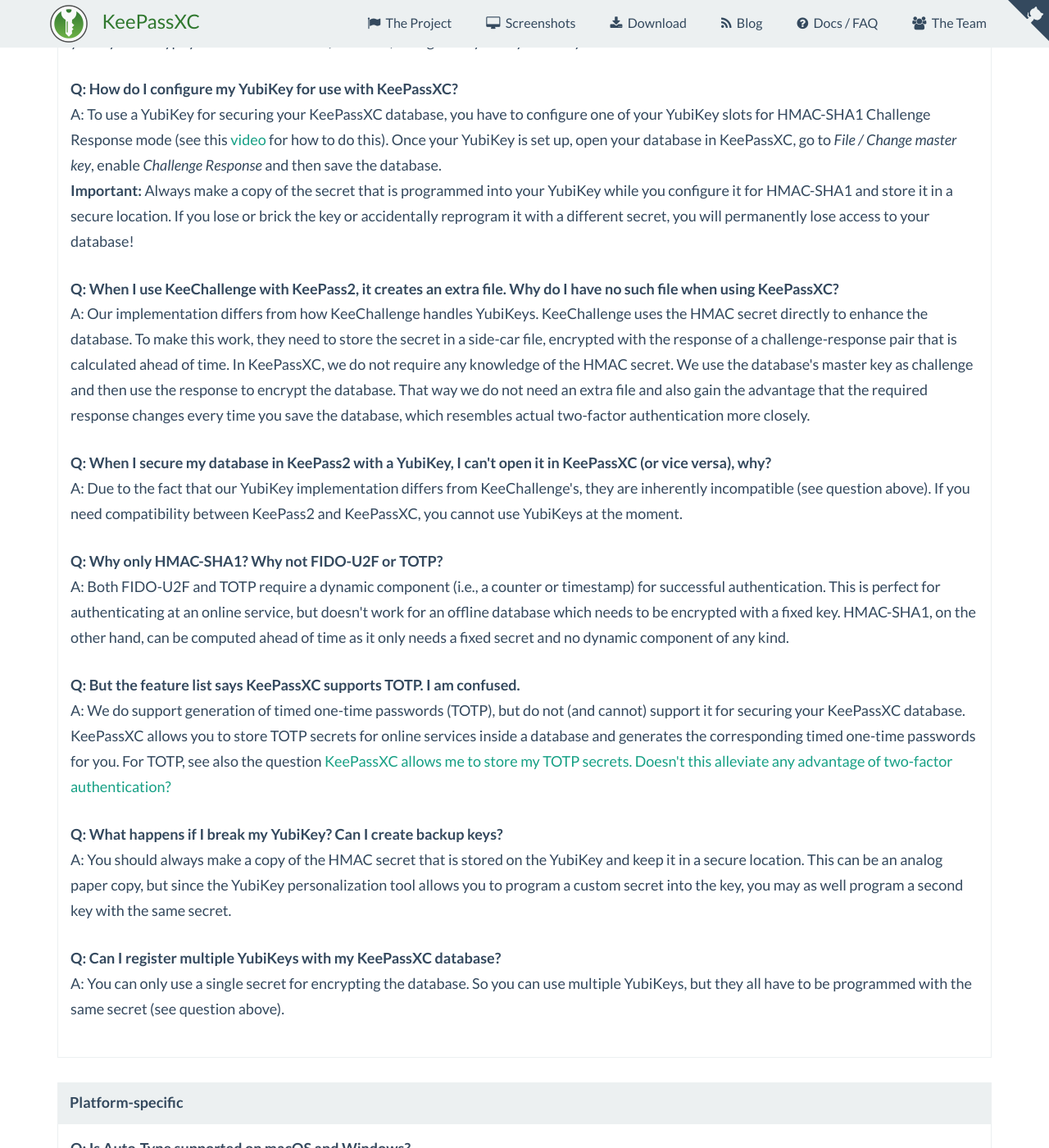
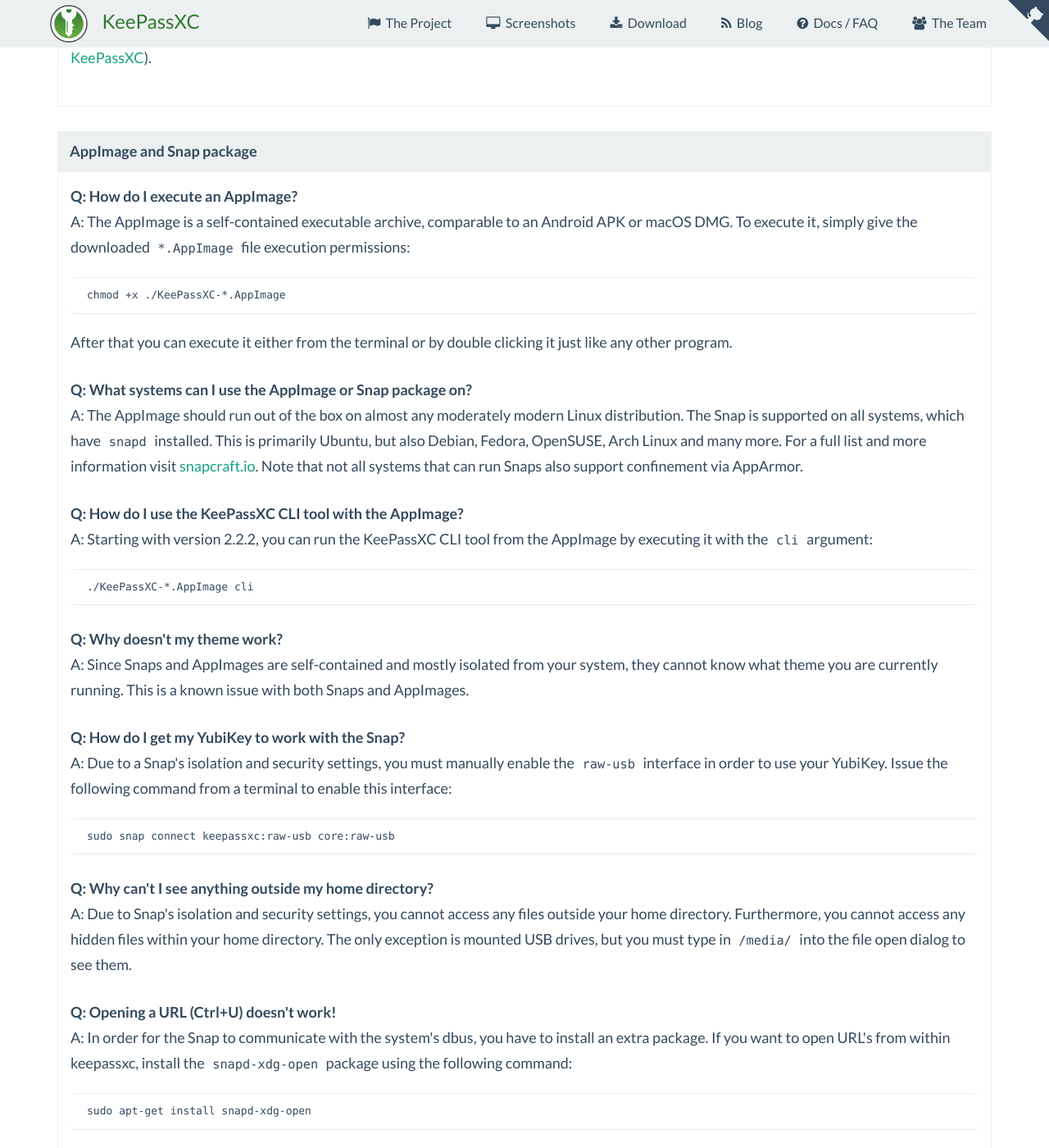
Before and after one commit to keepassxreboot/keepassxc-org, a Jekyll site: the page built from docs.html, in a window 1280 px wide and 1400 px high, scrolled down 4467 px. Shown: the whole window at 82% size. Built offline with Jekyll 4.4.1, drawn with Linux system fonts in a browser that asks for light colours; comment, search, counter and statistics services are not loaded; some of the changed text lies outside the part shown.

Commit message:
Add FAQ entries about AppImages and Snaps

```diff
--- a/docs.html
+++ b/docs.html
@@ -46,6 +46,17 @@
         <li><a href="#faq-audit">Has KeePassXC ever had an external security audit? Why not?</a></li>
         <li><a href="#faq-security-network">I see that KeePassXC requires network access. What for?</a></li>
         <li><a href="#faq-security-no-network">Can I get a KeePassXC version without any networking code?</a></li>
+    </ul>
+
+    <h5>AppImage and Snap package</h5>
+    <ul class="faq-questions">
+        <li><a href="#faq-appsnap-run-appimage">How do I execute an AppImage?</a></li>
+        <li><a href="#faq-appsnap-appimage-support">What systems can I use the AppImage or Snap package on?</a></li>
+        <li><a href="#faq-appsnap-appimage-cli">How do I use the KeePassXC CLI tool with the AppImage?</a></li>
+        <li><a href="#faq-appsnap-theme">Why doesn't my theme work?</a></li>
+        <li><a href="#faq-appsnap-yubikey">How do I get my YubiKey to work with the Snap?</a></li>
+        <li><a href="#faq-appsnap-homedir">Why can't I see anything outside my home directory?</a></li>
+        <li><a href="#faq-appsnap-open-url">Opening a URL (Ctrl+U) doesn't work!</a></li>
     </ul>
 
     <h5>YubiKey</h5>
@@ -194,6 +205,59 @@
         </dd>
     </dl>
 
+    <h5>AppImage and Snap package</h5>
+    <dl>
+        <dt id="faq-appsnap-run-appimage"><a href="#faq-appsnap-run-appimage">How do I execute an AppImage?</a></dt>
+        <dd>
+            The AppImage is a self-contained executable archive, comparable to an Android APK or macOS DMG. To execute
+            it, simply give the downloaded <code>*.AppImage</code> file execution permissions:
+            <pre><code>chmod +x ./KeePassXC-*.AppImage</code></pre>
+            After that you can execute it either from the terminal or by double clicking it just like any other program.
+        </dd>
+
+        <dt id="faq-appsnap-appimage-support"><a href="#faq-appsnap-appimage-support">What systems can I use the AppImage or Snap package on?</a></dt>
+        <dd>
+            The AppImage should run out of the box on almost any moderately modern Linux distribution. The Snap is supported on all
+            systems, which have <code>snapd</code> installed. This is primarily Ubuntu, but also Debian, Fedora, OpenSUSE,
+            Arch Linux and many more. For a full list and more information visit <a href="https://snapcraft.io/">snapcraft.io</a>. Note
+            that not all systems that can run Snaps also support confinement via AppArmor.
+        </dd>
+
+        <dt id="faq-appsnap-appimage-cli"><a href="#faq-appsnap-appimage-cli">How do I use the KeePassXC CLI tool with the AppImage?</a></dt>
+        <dd>
+            Starting with version 2.2.2, you can run the KeePassXC CLI tool from the AppImage by executing it with the
+            <code>cli</code> argument:
+            <pre><code>./KeePassXC-*.AppImage cli</code></pre>
+        </dd>
+
+        <dt id=faq-appsnap-theme""><a href="#faq-appsnap-theme">Why doesn't my theme work?</a></dt>
+        <dd>
+            Since Snaps and AppImages are self-contained and mostly isolated from your system, they cannot know what
+            theme you are currently running. This is a known issue with both Snaps and AppImages.
+        </dd>
+
+        <dt id="faq-appsnap-yubikey"><a href="#faq-appsnap-yubikey">How do I get my YubiKey to work with the Snap?</a></dt>
+        <dd>
+            Due to a Snap's isolation and security settings, you must manually enable the <code>raw-usb</code> interface in order
+            to use your YubiKey. Issue the following command from a terminal to enable this interface:
+            <pre><code>sudo snap connect keepassxc:raw-usb core:raw-usb</code></pre>
+        </dd>
+
+        <dt id="faq-appsnap-homedir"><a href="#faq-appsnap-homedir">Why can't I see anything outside my home directory?</a></dt>
+        <dd>
+            Due to Snap's isolation and security settings, you cannot access any files outside your home directory.
+            Furthermore, you cannot access any hidden files within your home directory. The only exception is mounted
+            USB drives, but you must type in <code>/media/</code> into the file open dialog to see them.
+        </dd>
+
+        <dt id="faq-appsnap-open-url"><a href="#faq-appsnap-open-url">Opening a URL (Ctrl+U) doesn't work!</a></dt>
+        <dd>
+            In order for the Snap to communicate with the system's dbus, you have to install an extra package.
+            If you want to open URL's from within keepassxc, install the <code>snapd-xdg-open</code> package using the following command:
+            <pre><code>sudo apt-get install snapd-xdg-open</code></pre>
+        </dd>
+    </dl>
+
     <h5>YubiKey</h5>
     <dl>
         <dt id="faq-yubikey-2fa"><a href="#faq-yubikey-2fa">Does KeePassXC support two-factor authentication (2FA) with YubiKeys?</a></dt>
```
